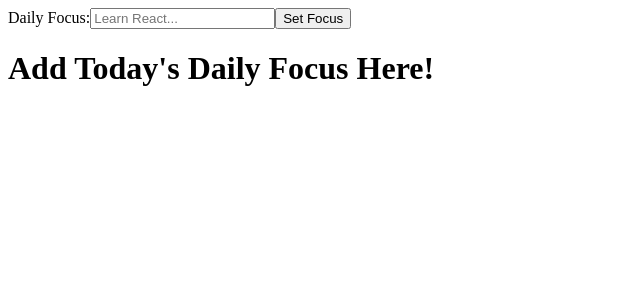
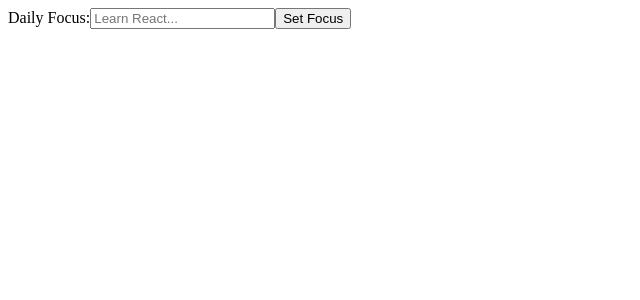
Before and after one commit to jckstllrd/dev-dashboard, a React (Vite) app: page / in a window 1280 px wide. Shown: the top 300 px of the page, without its empty margins (0-640 px from the left). Built offline with nearby package versions, Linux system fonts and the light colour scheme.

Commit message:
feat: add localstorage for loading and saving the dailyFocus

```diff
--- a/src/components/DailyFocus.jsx
+++ b/src/components/DailyFocus.jsx
@@ -1,8 +1,10 @@
-import { useState } from 'react';
+import { useEffect, useState } from 'react';
 
 export default function DailyFocus() {
   const [dailyFocusValue, setDailyFocusValue] = useState('');
-  const [dailyFocus, setDailyFocus] = useState("Add Today's Daily Focus Here!");
+  const [dailyFocus, setDailyFocus] = useState(
+    () => localStorage.getItem('dailyFocus') ?? ''
+  );
 
   function handleSubmit(e) {
     e.preventDefault();
@@ -10,6 +12,10 @@ export default function DailyFocus() {
     setDailyFocus(dailyFocusValue);
     setDailyFocusValue('');
   }
+
+  useEffect(() => {
+    localStorage.setItem('dailyFocus', dailyFocus);
+  }, [dailyFocus]);
 
   return (
     <>
```
